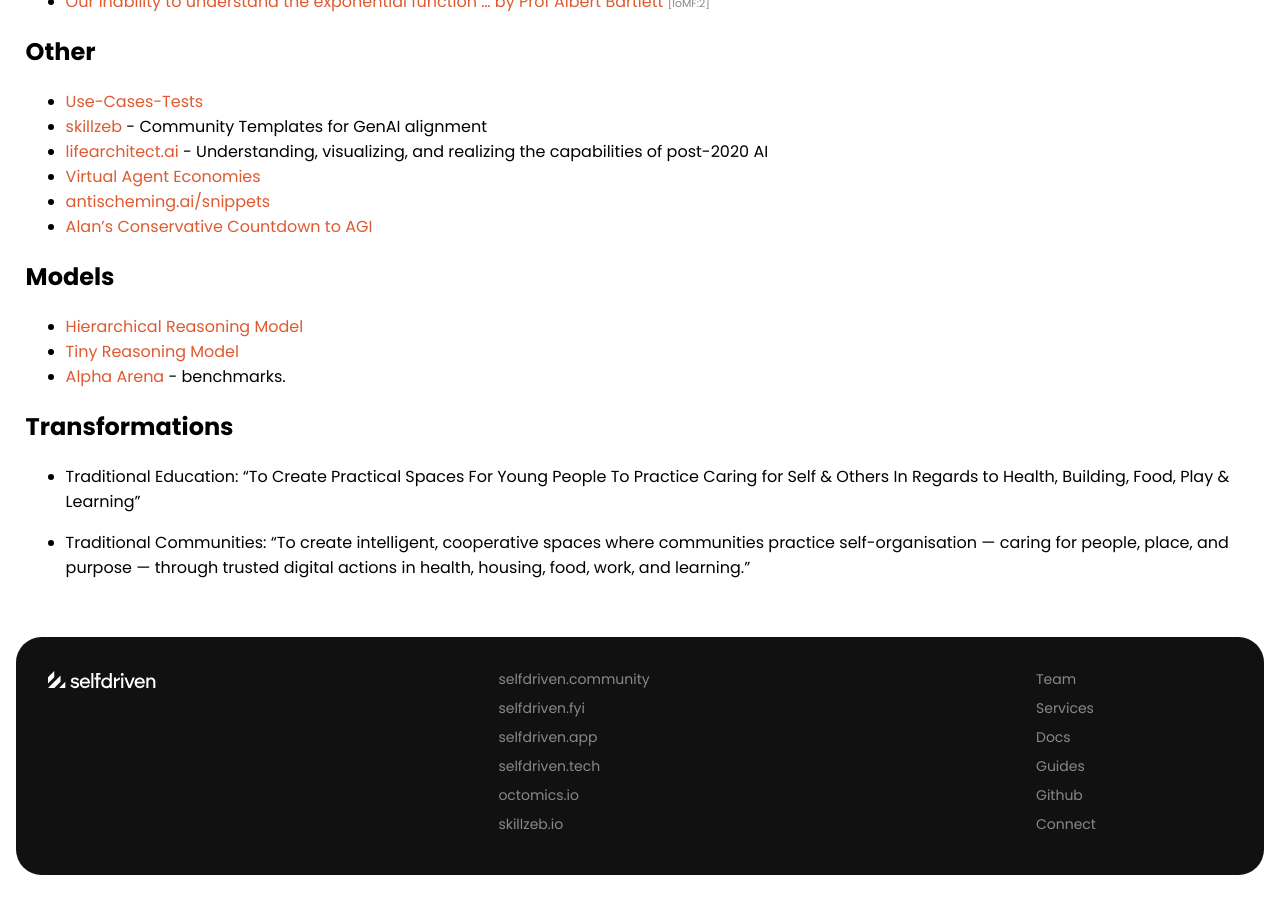
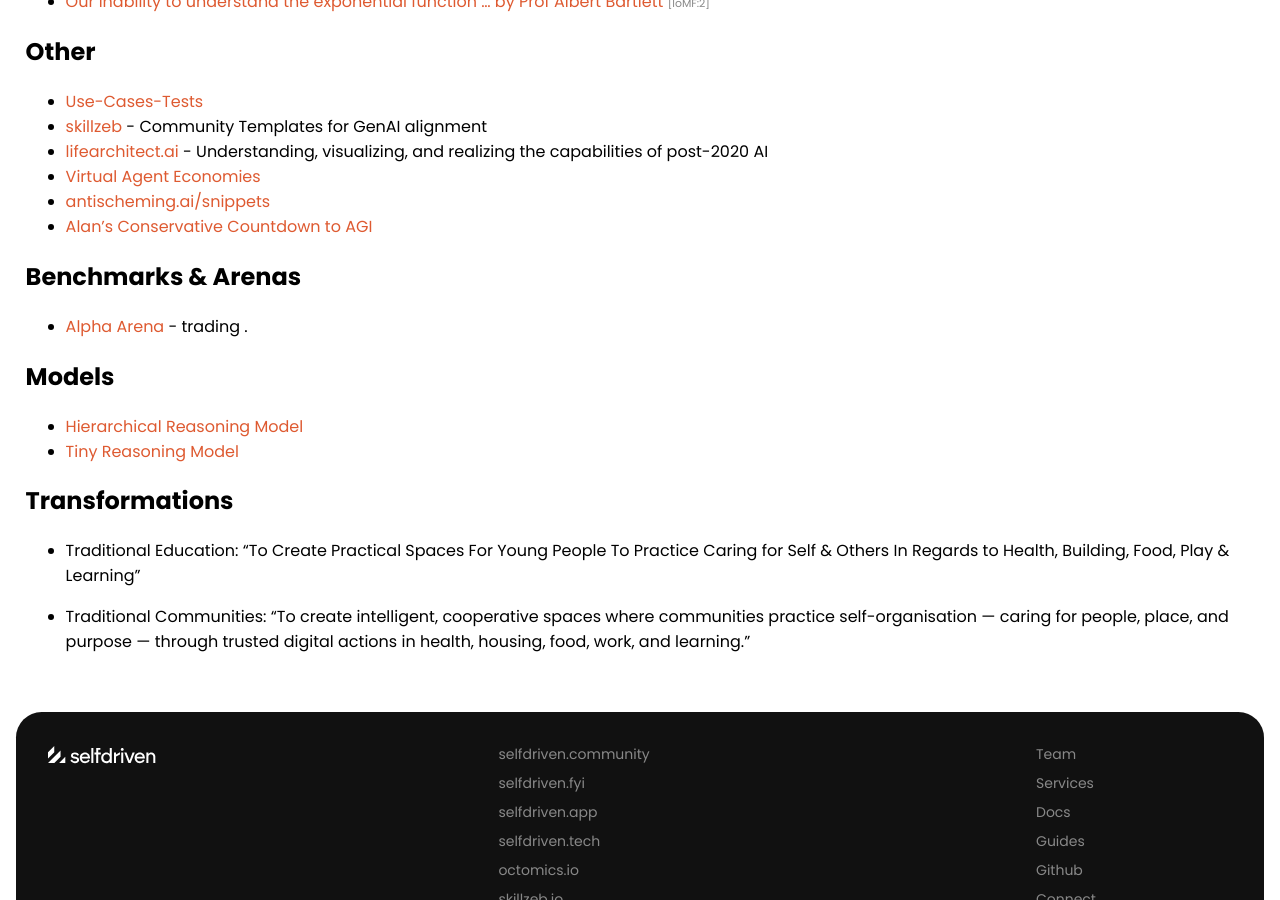
Before and after one commit to selfdriven-foundation/selfdriven-ai, a Jekyll site: the page built from docs/pages/research.md, in a window 1280 px wide and 900 px high, scrolled down 1620 px. Built offline with Jekyll 4.4.1, drawn with Linux system fonts in a browser that asks for light colours.

Commit message:
Update research.md

```diff
--- a/docs/pages/research.md
+++ b/docs/pages/research.md
@@ -71,10 +71,12 @@
 - [antischeming.ai/snippets](https://www.antischeming.ai/snippets)
 - [Alan's Conservative Countdown to AGI](https://lifearchitect.ai/agi/)
 
+## Benchmarks & Arenas
+- [Alpha Arena](https://nof1.ai/) - trading .
+
 ## Models
 - [Hierarchical Reasoning Model](https://github.com/sapientinc/HRM)
 - [Tiny Reasoning Model](https://github.com/SamsungSAILMontreal/TinyRecursiveModels)
-- [Alpha Arena](https://nof1.ai/) - benchmarks.
 
 ## Transformations
 - Traditional Education: "To Create Practical Spaces For Young People To Practice Caring for Self & Others In Regards to Health, Building, Food, Play & Learning"
```
